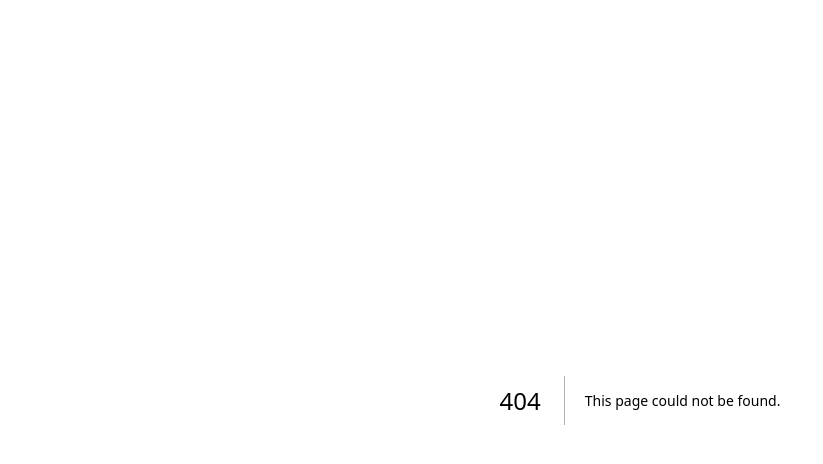
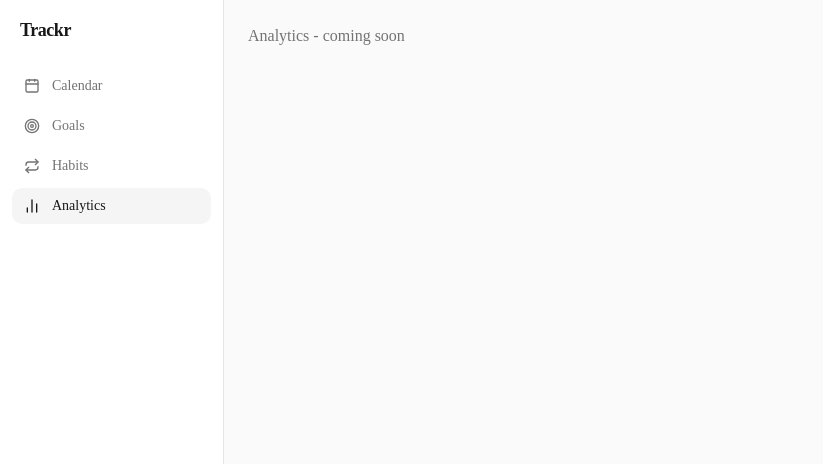
Before and after one commit to lucamilletti99/life-tracking-app, a Next.js app: page /analytics in a window 1280 px wide. Before the commit this address had no page. Shown: the top 464 px of the page, without its empty margins (0-823 px from the left). Built offline with nearby package versions, Linux system fonts and the light colour scheme.

Commit message:
feat: app shell with sidebar navigation and layout

```diff
--- /dev/null
+++ b/app/(app)/analytics/page.tsx
@@ -0,0 +1,3 @@
+export default function AnalyticsPage() {
+  return <div className="p-6 text-neutral-500">Analytics - coming soon</div>;
+}
--- /dev/null
+++ b/app/(app)/calendar/page.tsx
@@ -0,0 +1,3 @@
+export default function CalendarPage() {
+  return <div className="p-6 text-neutral-500">Calendar - coming soon</div>;
+}
--- /dev/null
+++ b/app/(app)/goals/page.tsx
@@ -0,0 +1,3 @@
+export default function GoalsPage() {
+  return <div className="p-6 text-neutral-500">Goals - coming soon</div>;
+}
--- /dev/null
+++ b/app/(app)/habits/page.tsx
@@ -0,0 +1,3 @@
+export default function HabitsPage() {
+  return <div className="p-6 text-neutral-500">Habits - coming soon</div>;
+}
--- /dev/null
+++ b/app/(app)/layout.tsx
@@ -0,0 +1,12 @@
+import type { ReactNode } from "react";
+
+import { Sidebar } from "@/components/layout/Sidebar";
+
+export default function AppLayout({ children }: { children: ReactNode }) {
+  return (
+    <div className="flex h-screen overflow-hidden bg-neutral-50">
+      <Sidebar />
+      <main className="flex flex-1 flex-col overflow-hidden">{children}</main>
+    </div>
+  );
+}
--- /dev/null
+++ b/components/layout/Sidebar.tsx
@@ -0,0 +1,43 @@
+"use client";
+
+import Link from "next/link";
+import { usePathname } from "next/navigation";
+import { BarChart2, Calendar, Repeat, Target } from "lucide-react";
+
+import { cn } from "@/lib/utils";
+
+const nav = [
+  { href: "/calendar", label: "Calendar", icon: Calendar },
+  { href: "/goals", label: "Goals", icon: Target },
+  { href: "/habits", label: "Habits", icon: Repeat },
+  { href: "/analytics", label: "Analytics", icon: BarChart2 },
+];
+
+export function Sidebar() {
+  const pathname = usePathname();
+
+  return (
+    <aside className="flex h-screen w-56 flex-col border-r border-neutral-200 bg-white px-3 py-4">
+      <div className="mb-6 px-2 text-lg font-semibold tracking-tight text-neutral-900">
+        Trackr
+      </div>
+      <nav className="flex flex-col gap-1">
+        {nav.map(({ href, label, icon: Icon }) => (
+          <Link
+            key={href}
+            href={href}
+            className={cn(
+              "flex items-center gap-3 rounded-lg px-3 py-2 text-sm font-medium transition-colors",
+              pathname.startsWith(href)
+                ? "bg-neutral-100 text-neutral-900"
+                : "text-neutral-500 hover:bg-neutral-50 hover:text-neutral-900",
+            )}
+          >
+            <Icon className="h-4 w-4" />
+            {label}
+          </Link>
+        ))}
+      </nav>
+    </aside>
+  );
+}
--- /dev/null
+++ b/components/layout/TopBar.tsx
@@ -0,0 +1,24 @@
+"use client";
+
+import { Plus } from "lucide-react";
+
+import { Button } from "@/components/ui/button";
+
+interface TopBarProps {
+  title: string;
+  onQuickAdd?: () => void;
+}
+
+export function TopBar({ title, onQuickAdd }: TopBarProps) {
+  return (
+    <header className="flex h-14 items-center justify-between border-b border-neutral-200 bg-white px-6">
+      <h1 className="text-base font-semibold text-neutral-900">{title}</h1>
+      {onQuickAdd && (
+        <Button size="sm" onClick={onQuickAdd} className="gap-1.5">
+          <Plus className="h-4 w-4" />
+          New
+        </Button>
+      )}
+    </header>
+  );
+}
```
